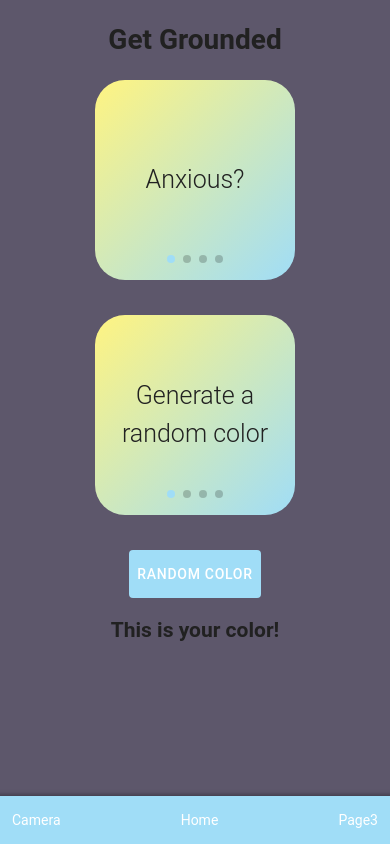
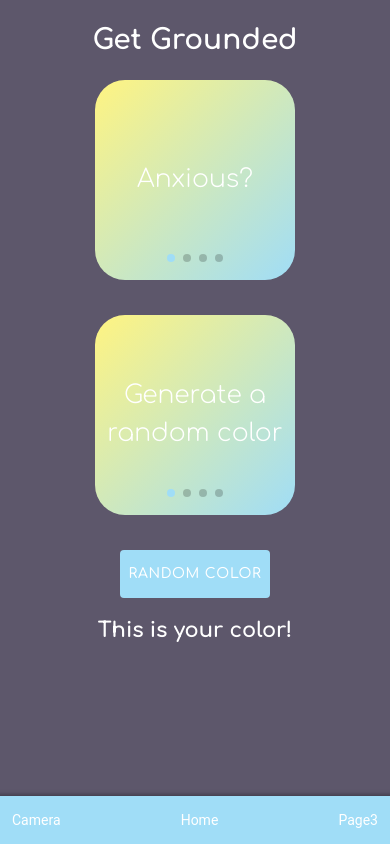
Before and after one commit to friesenb13/Assignment2, a website: page www/index.html in a window 390 px wide. Drawn offline with Linux system fonts and the light colour scheme; some packages are replaced by stand-ins of ours.

Commit message:
font update

```diff
--- a/www/css/styles.css
+++ b/www/css/styles.css
@@ -1,4 +1,9 @@
 /*  your custom styles here  */
+
+@font-face {
+    font-family: "comfortaa";
+    src: url("./Comfortaa-VariableFont_wght.ttf");
+}
 
 
 html{
@@ -15,6 +20,8 @@ img{
 
 .page-content {
     background-color: #5D576B;
+    color:#fff;
+    font-family: "comfortaa";
 }
 
 .flex-wrapper{
```
Also changed, not shown: www/css/Comfortaa-VariableFont_wght.ttf (added).
